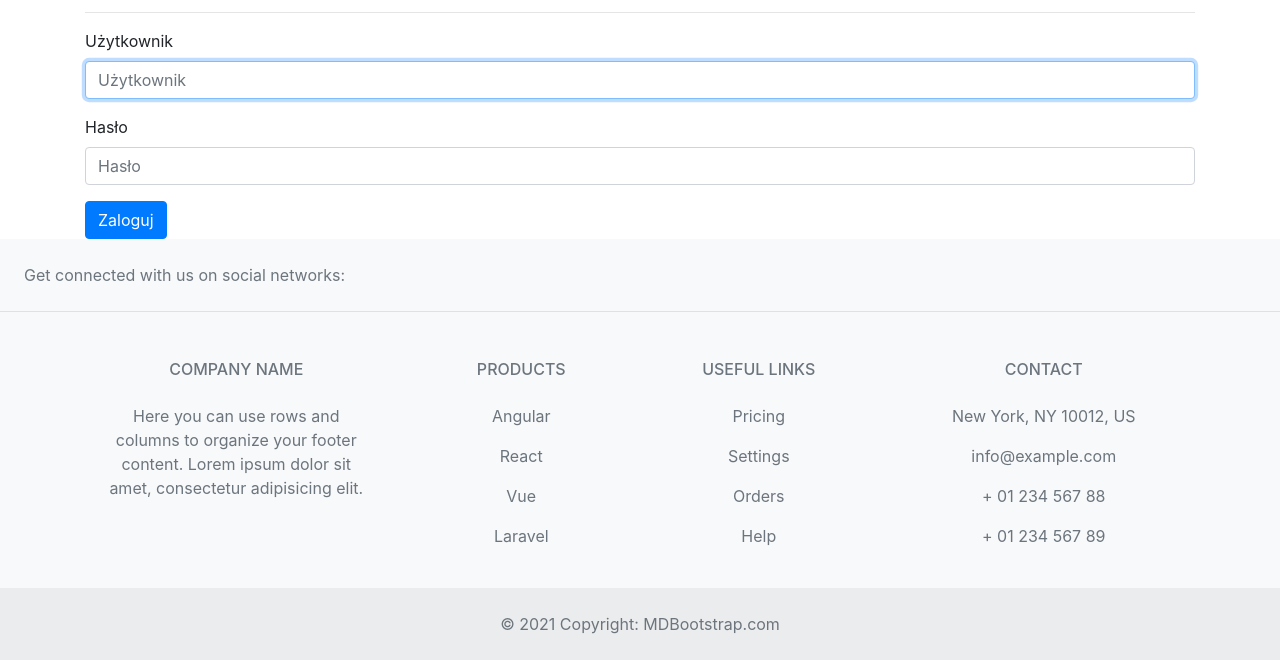
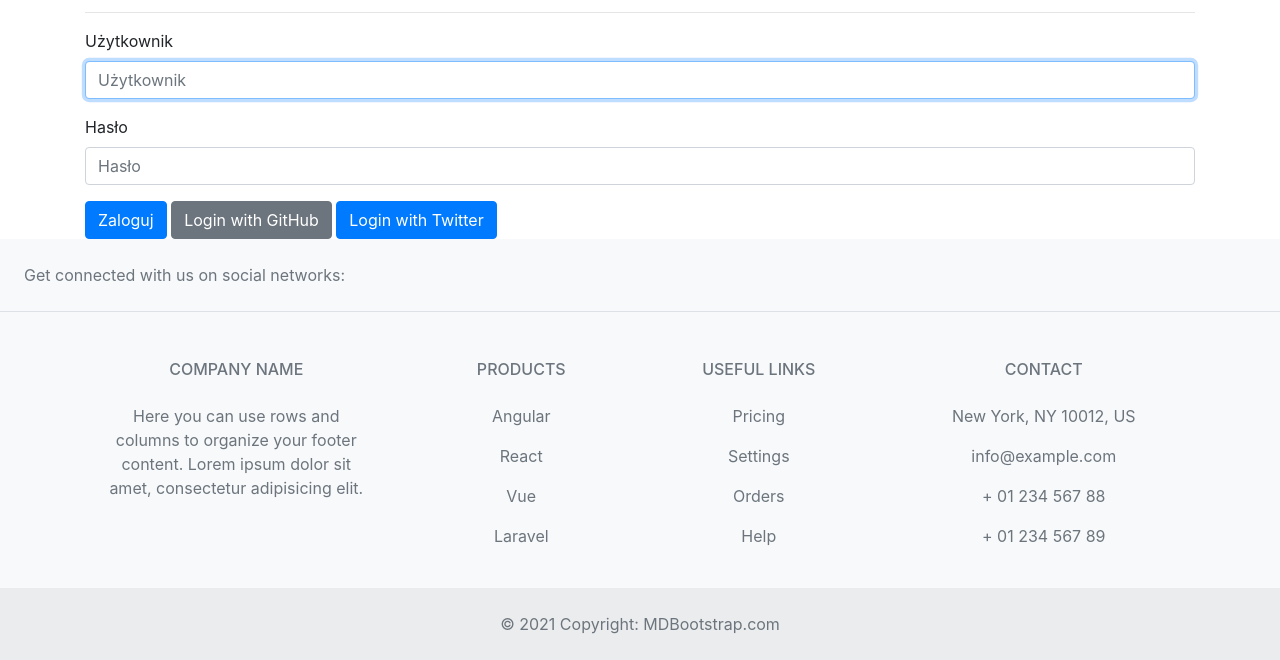
Before and after one commit to tomizdebski/BULLETIN_BOARD_APP, a Django app: page /users/login/ in a window 1280 px wide. Shown: the part 487-1147 px from the top of the page. Run offline with Django 3.2, Linux system fonts and the light colour scheme; some libraries are stand-ins or nearby versions.

Commit message:
add_social_auth_github_twitter

```diff
--- a/BulettinBoard/urls.py
+++ b/BulettinBoard/urls.py
@@ -15,11 +15,6 @@ Including another URLconf
 """
 from django.contrib import admin
 from django.urls import path, include
-from django.conf import settings
-from django.conf.urls.static import static
-
-
-from account import views
 
 
 urlpatterns = [
@@ -27,5 +22,6 @@ urlpatterns = [
     path('account/', include('account.urls')),
     path('users/', include('users.urls')),
     path('', include('bulettin_board_app.urls')),
+    path("accounts/", include("allauth.urls")),
 
 ]
--- a/templates/base.html
+++ b/templates/base.html
@@ -67,6 +67,7 @@
                     <a class="nav-link" href="{% url 'users:logout' %}">Wyloguj</a>
                 </li>
             {% else %}
+
                 <li class="nav-item">
                     <a class="nav-link" href="{% url 'users:register' %}">Rejestruj </a>
                 </li>
--- a/templates/registration/login.html
+++ b/templates/registration/login.html
@@ -1,5 +1,6 @@
 {% extends "base.html" %}
 {% load bootstrap4 %}
+{% load socialaccount %}
 
 {% block page_header %}
   <h2>Zaloguj się do konta</h2>
@@ -12,6 +13,18 @@
     {% buttons %}
       <button name="submit" class="btn btn-primary">Zaloguj</button>
     {% endbuttons %}
+    <a href="{% provider_login_url 'github' %}" class="btn btn-secondary">
+      <i class="fa fa-github fa-fw"></i>
+      <span>Login with GitHub</span>
+    </a>
+    <!-- GitHub button ends here -->
+      <!-- Twitter button starts here -->
+      </a>
+      <a href="{% provider_login_url 'twitter' %}" class="btn btn-primary">
+        <i class="fa fa-twitter fa-fw"></i>
+        <span>Login with Twitter</span>
+      </a>
+
         <input type="hidden" name="next"
                value="{% url 'index' %}" />
     </form>
```
Also changed, not shown: BulettinBoard/settings.py (+17 -0 lines).
